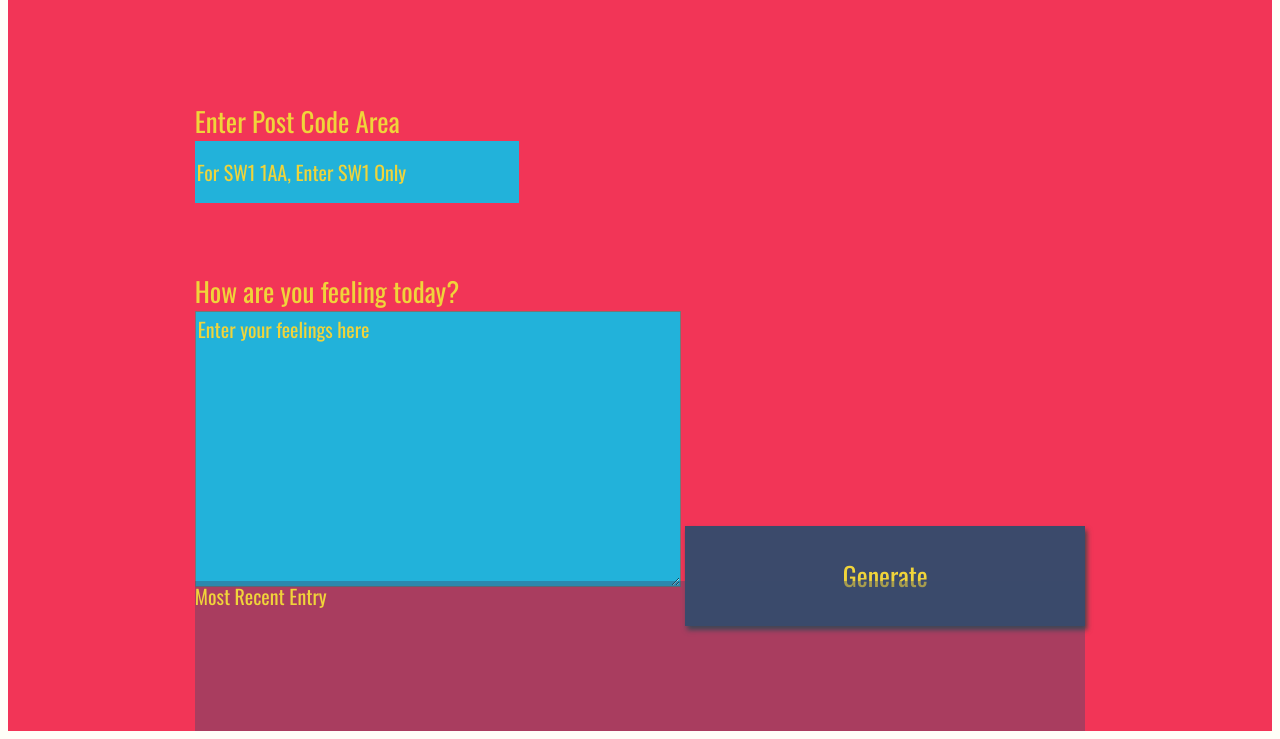
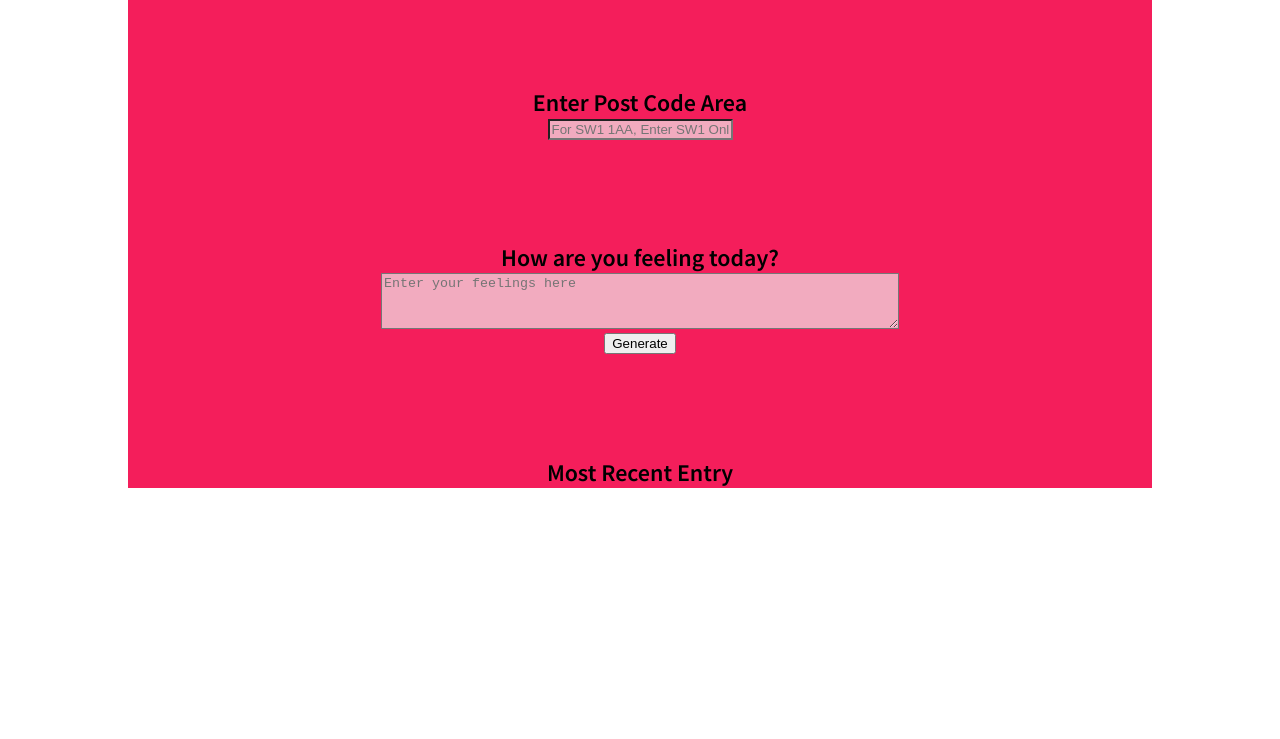
Before and after one commit to AbuBakr-S/weather-journal-app, a plain HTML site: page website/index.html in a window 1280 px wide. Shown: the part 77-816 px from the top of the page. Drawn offline with nearby package versions, Linux system fonts and the light colour scheme; a web font is replaced by a local one.

Commit message:
feat: Mock-up redesign with center allign

```diff
--- a/website/index.html
+++ b/website/index.html
@@ -5,23 +5,24 @@
         <title>Weather Journal</title>
         <link href="https://fonts.googleapis.com/css?family=Oswald:400,600,700|Ranga:400,700&display=swap" rel="stylesheet">
         <link rel="stylesheet" href="style.css">
+        <link href="https://fonts.googleapis.com/css2?family=Source+Sans+Pro:wght@600&display=swap" rel="stylesheet">
     </head>
     <body>
         <div id="app">
             <div class="holder headline">
-                Weather Journal App
+                <h1>Weather Journal App</h1>
             </div>
             <div class="holder zip">
-                <label for="postCode">Enter Post Code Area</label>
-                <input type="text" id="postCode" placeholder="For SW1 1AA, Enter SW1 Only">
+                <label class="heading" for="postCode">Enter Post Code Area</label>
+                <input class="myInput" type="text" id="postCode" placeholder="For SW1 1AA, Enter SW1 Only">
             </div>
-            <div class ="holder feel">
-                <label for="feelings">How are you feeling today?</label>
-                <textarea class= "myInput" id="feelings" placeholder="Enter your feelings here" rows="9" cols="50"></textarea>
+            <div class="holder feel">
+                <label class="heading" for="feelings">How are you feeling today?</label>
+                <textarea class="myInput" id="feelings" placeholder="Enter your feelings here"></textarea>
                 <button id="generate" type="submit">Generate</button>
             </div>
-            <div class ="holder entry">
-                <div class="title">Most Recent Entry</div>
+            <div class="holder entry">
+                <div class="heading title">Most Recent Entry</div>
                 <div id="entryHolder">
                     <div id="date"></div>
                     <div id="temp"></div>
--- a/website/style.css
+++ b/website/style.css
@@ -1,111 +1,37 @@
-body{
-    background: #fffff8;
-    font-family: -apple-system, BlinkMacSystemFont, sans-serif;
+body {
+    margin: 0 auto;
+    font-family: 'Source Sans Pro', sans-serif;
 }
 
-#app{
-    display: grid;
-    grid-auto-rows: minmax(150px, auto);
-    /* grid-template-columns:  */
-    height:100vh;
-    background: #f23557;
-    color: #f0d43a;
-    justify-content: center;
-    grid-gap: 1em;
-    font-size: 20px;
-    font-family: 'Oswald', sans-serif;
+#app {
+    text-align: center;
+    margin: 0 auto;
+    width: 80%;
+    position: relative;
+    background-color:#f41e5b;
 }
 
-.holder{
-
+.holder {
+    margin-bottom: 10%;
 }
 
-.entry{
-    background: rgba(59, 74, 107, .4);
+textarea {
+    height: 50px;
+    width: 50%;
 }
 
-#entryHolder{
-
+label, button {
+    display: block;
 }
 
-#date{
-
+.heading {
+    font-size: 1.5em;
 }
 
-#temp{
-
+.myInput {
+    background-color: #f2abbf;
 }
 
-#content{
-
+button {
+    margin: 0 auto;
 }
-
-.headline {
-
-}
-.title{
-
-}
-
-/*  Basic Styling To Override Default For Basic HTML Elements */
-label{
-    display:block;
-    font-size: 27px;
-}
-
-input{
-    display:block;
-    height: 60px;
-    width: 320px;
-    background:#22b2da;
-    color: #f0d43a;
-    font-size: 20px;
-    font-family: 'Oswald', sans-serif;
-    border: none;
-}
-
-button{
-    width: 400px;
-    height: 100px;
-    background: #3b4a6b;
-    color: #f0d43a;
-    font-size: 26px;
-    font-family: 'Oswald', sans-serif;
-    border: none;
-    box-shadow: 2px 4px 5px #444;
-}
-h1{
-    font-size: 36px;
-}
-
-textarea{
-    background:#22b2da;
-    color: #f0d43a;
-    font-size: 20px;
-    font-family: 'Oswald', sans-serif;
-}
-/* Reset style for HTML element on active to have no border*/
-input:focus,
-select:focus,
-textarea:focus,
-button:focus {
-    outline: none;
-}
-/* Style for Placeholder Text*/
-::placeholder { /* Firefox, Chrome, Opera */
-    color: #f0d43a;
-    font-family: 'Oswald', sans-serif;
-
-}
-
-:-ms-input-placeholder { /* Internet Explorer 10-11 */
-    color: #f0d43a;
-    font-family: 'Oswald', sans-serif;
-
-}
-
-::-ms-input-placeholder { /* Microsoft Edge */
-    color: #f0d43a;
-    font-family: 'Oswald', sans-serif;
-
-}
```
Also changed, not shown: 2 other files.
